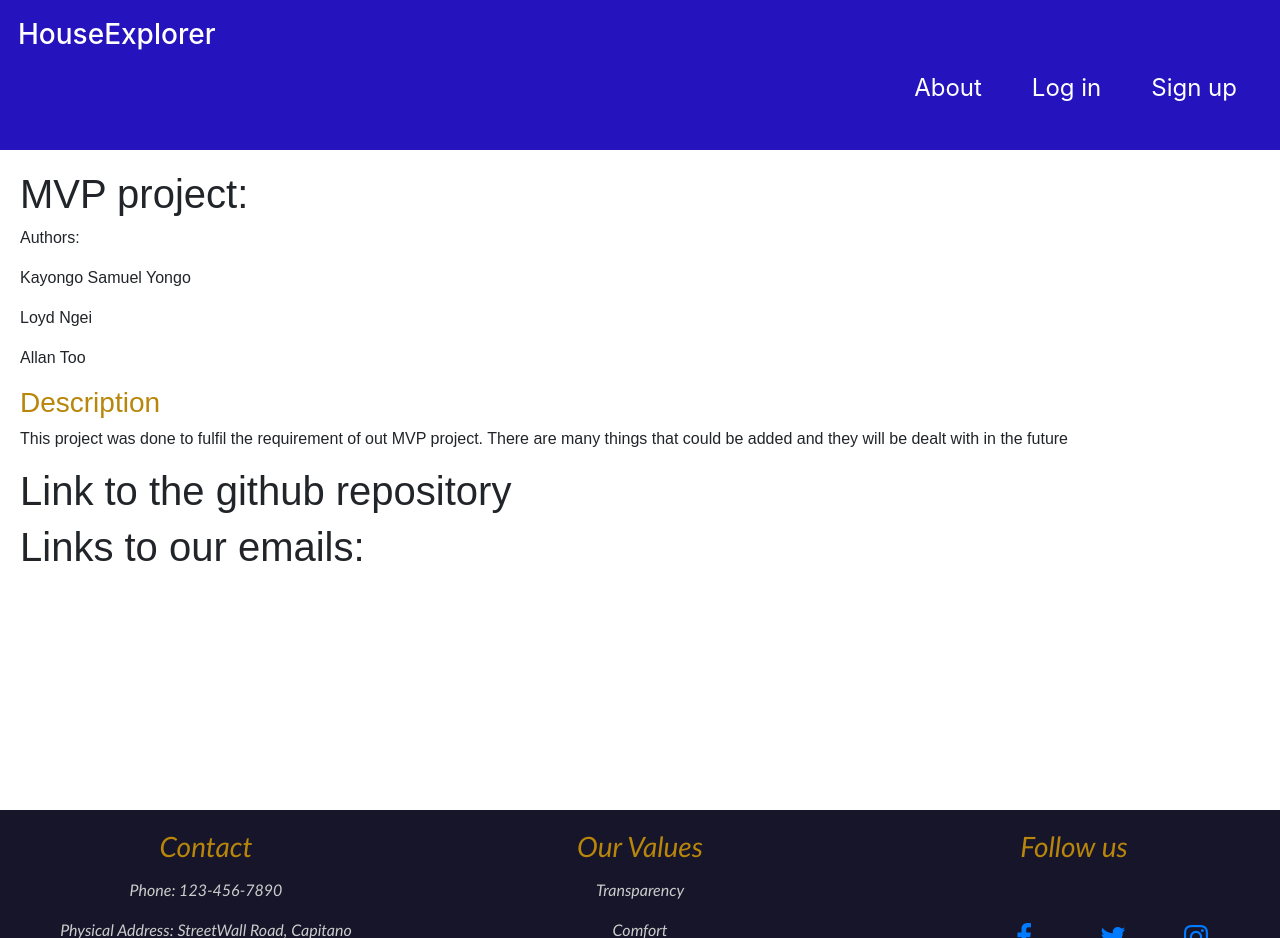
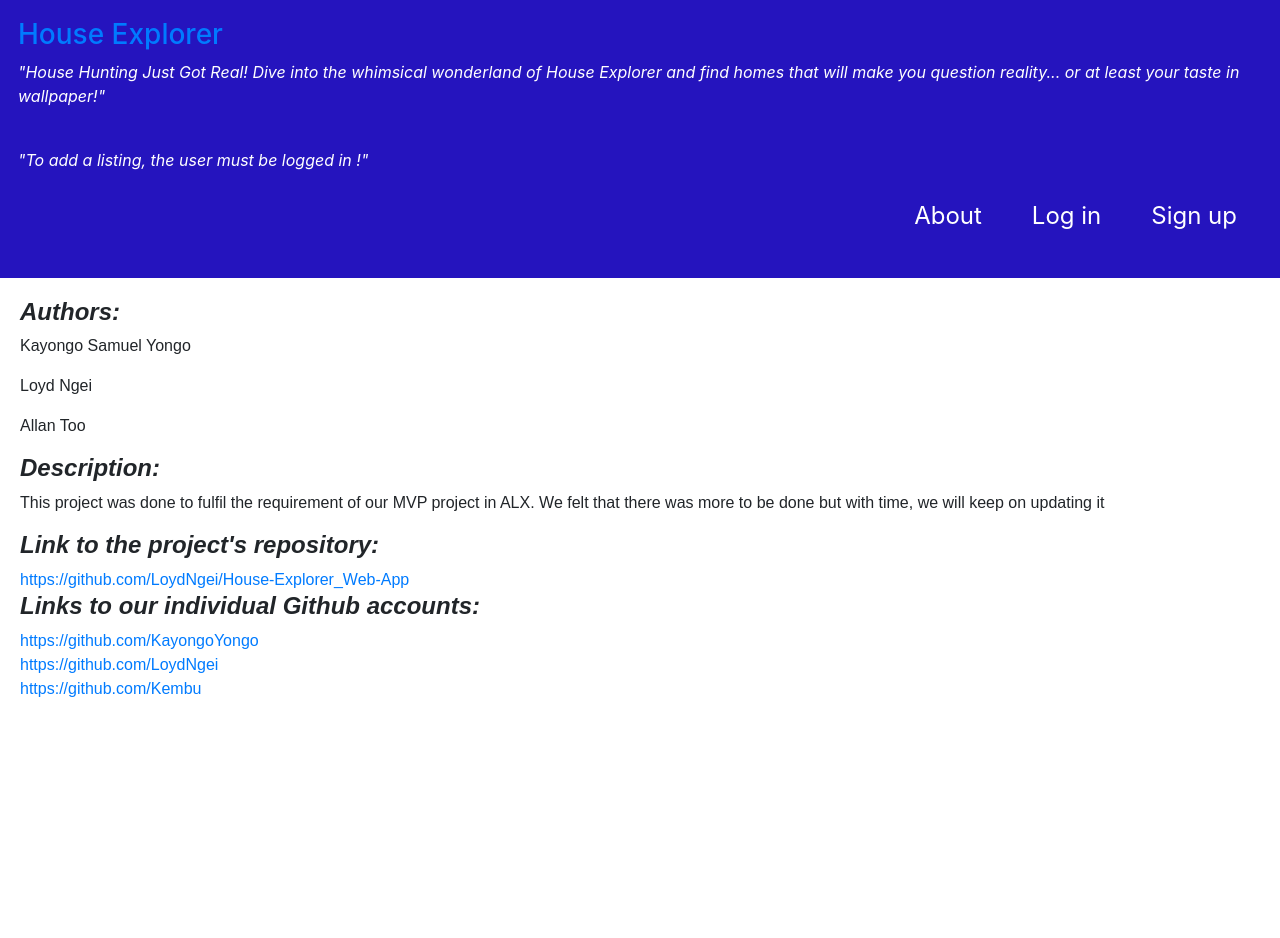
Before and after one commit to KayongoYongo/House_Explorer_Web-App, a Flask app: page /about in a window 1280 px wide. Shown: the top 938 px of the page. Run offline with Flask 3, Linux system fonts and the light colour scheme.

Commit message:
added updates to the templates

```diff
--- a/views/templates/about.html
+++ b/views/templates/about.html
@@ -5,16 +5,22 @@
 {% endblock %}
 
 {% block content %}
-    <h1> MVP project:</h1>
-    <p> Authors:</p>
-    <p>Kayongo Samuel Yongo</p>
+    <h4><em><strong>Authors:</strong></em></h4>
+    <p> Kayongo Samuel Yongo</p>
     <p> Loyd Ngei</p>
     <p> Allan Too</p>
 
-    <h3> Description </h3>
-    <p> This project was done to fulfil the requirement of out MVP project. There are many things that could be added and they will be dealt with in the future </P>
+    <h4><em><strong>Description:</strong></em></h4>
+    <p> This project was done to fulfil the requirement of our MVP project in ALX.
+        We felt that there was more to be done but with time, we will keep on updating it </P>
 
-    <h1> Link to the github repository</h1>
+    <h4><em><strong>Link to the project's repository:</strong></em></h4>
+    <a href="https://github.com/LoydNgei/House-Explorer_Web-App">https://github.com/LoydNgei/House-Explorer_Web-App</a>
 
-    <h1> Links to our emails: </h1>
+    <h4><em><strong>Links to our individual Github accounts:</strong></em></h4>
+    <a href="https://github.com/KayongoYongo">https://github.com/KayongoYongo</a>
+    <br>
+    <a href="https://github.com/LoydNgei">https://github.com/LoydNgei</a>
+    <br>
+    <a href="https://github.com/Kembu">https://github.com/Kembu</a>
 {% endblock %}
--- a/views/templates/base.html
+++ b/views/templates/base.html
@@ -13,7 +13,12 @@
 </head>
 <body>
   <header>
-    <h1>HouseExplorer</h1>
+    <a href="{{ url_for('site_views.home_page', user=user) }}">
+    <h1>House Explorer</h1>
+    </a>
+    <p><em>"House Hunting Just Got Real! Dive into the whimsical wonderland of House Explorer and find homes that will make you question reality... or at least your taste in wallpaper!"</em></p>
+    <br>
+    <p><em>"To add a listing, the user must be logged in !"</em></p>
     <nav>
       <ul>
         {% if user.is_authenticated %}
```
